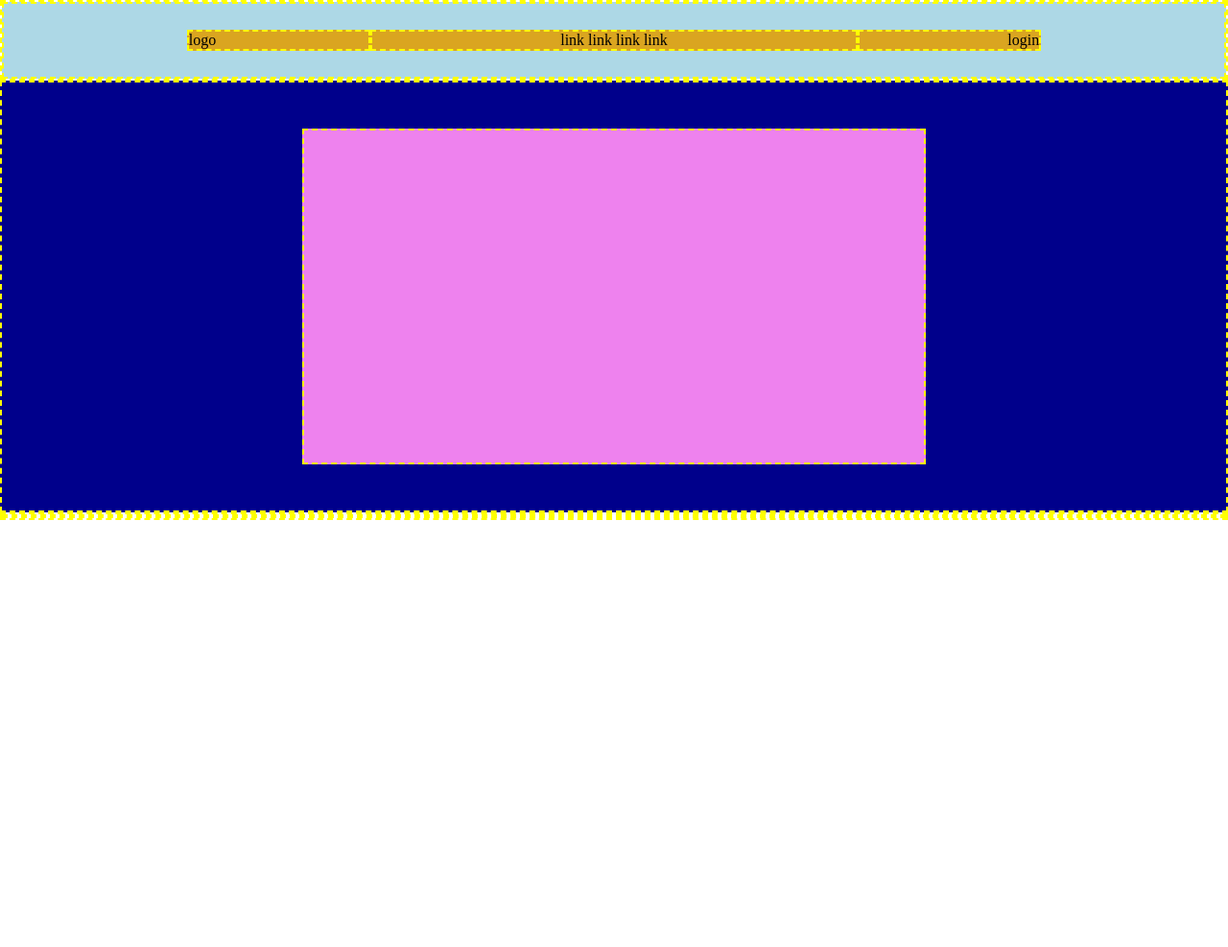
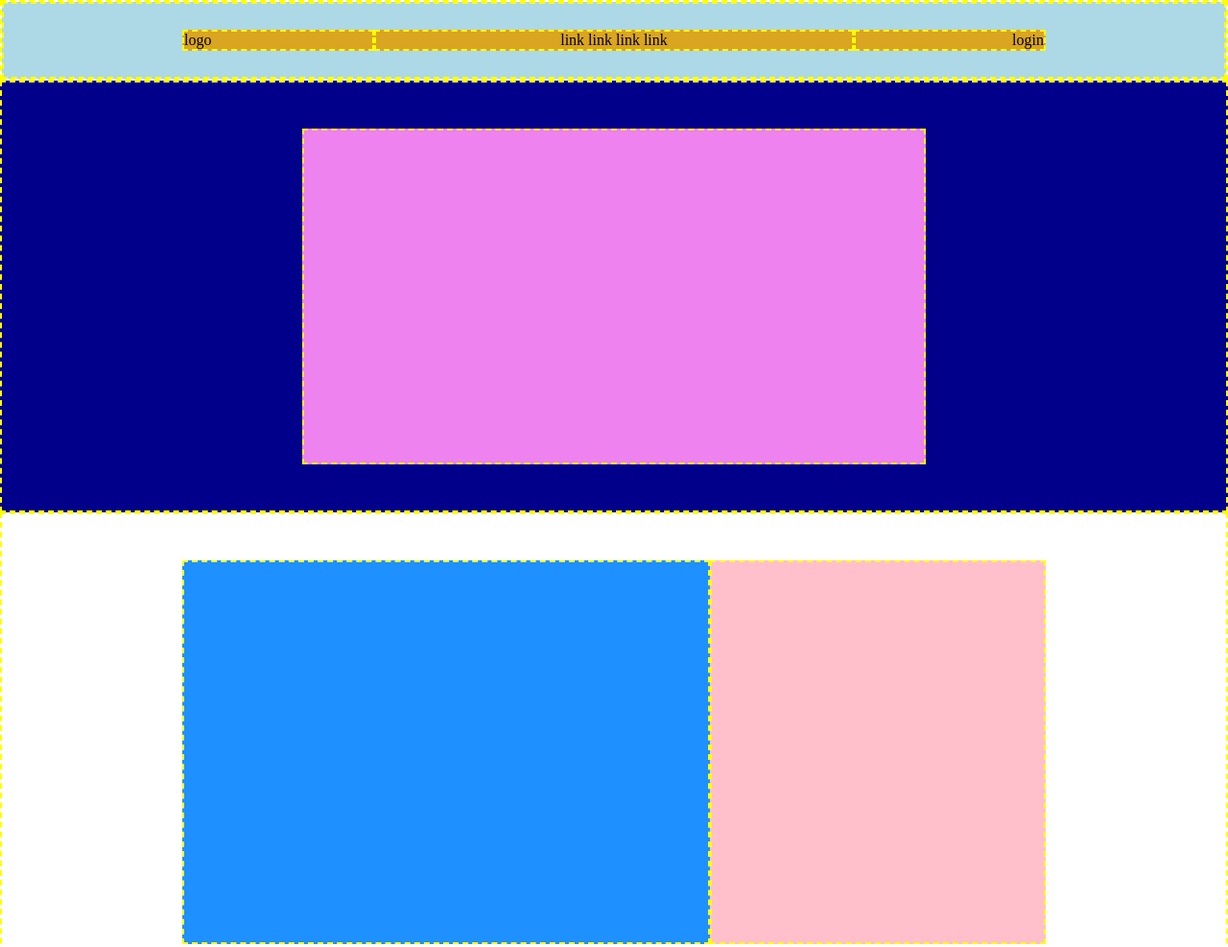
Before and after one commit to LucaDalRi/htmlcss-struttura-discord, a plain HTML site: page index.html in a window 1280 px wide. Shown: the top 987 px of the page at 96% size. Before the commit the page ends 800 px from the top, so only its background shows below. Drawn offline with Linux system fonts and the light colour scheme.

Commit message:
sezioni uguali completate

```diff
--- a/css/style.css
+++ b/css/style.css
@@ -13,12 +13,12 @@
     background-color: #add8e6;
 }
  .logo-login{
-    width: 15%;
+    width: 200px;
 
  }
 
 .link-header{
-    width: 40%;
+    width: 500px;
     text-align: center;
 
 }
@@ -31,21 +31,46 @@
     background-color: #daa520;
 }
 
-.div-main-container{
+.div-section1{
     display: flex;
     height: 450px;
     background-color: #00008b;
     justify-content: center;
     align-items: center;
 }
-.div-main{
+.div-section1-1{
     background-color: #ee82ee;
     height: 350px;
     width: 650px;
 
 }
 
+.div-section2{
+    display: flex;
+    height: 500px;
+    justify-content: center;
+    align-items: center;
+}
 
+.div-section2-1{
+    background-color: #1e90ff;
+    height: 400px;
+    width: 550px;
+
+}
+
+.div-section2-2{
+    background-color: #ffc0cb;
+    height: 400px;
+    width: 350px;
+
+
+}
+
+.div-section2-1, .reverse{
+
+    flex-direction: row-reverse;
+}
 
 
 
--- a/index.html
+++ b/index.html
@@ -30,9 +30,9 @@
 
             <section>
 
-                <div class="div-main-container">
+                <div class="div-section1">
 
-                    <div class="div-main">
+                    <div class="div-section1-1">
 
                     </div>
 
@@ -40,19 +40,45 @@
 
             </section>
 
-                <div>
+                <div class="div-section2">
 
-                    <div>
+                    <div class="div-section2-1">
+
+                    </div>
+
+                    <div class="div-section2-2">
 
                     </div>
 
                 </div>
 
             <section>
+                <div class="div-section2 reverse">
 
+                    <div class="div-section2-1">
+
+                    </div>
+
+                    <div class="div-section2-2">
+
+                    </div>
+
+                </div>
             </section>
 
             <section>
+
+                <div class="div-section2">
+
+                    <div class="div-section2-1">
+
+                    </div>
+
+                    <div class="div-section2-2">
+
+                    </div>
+
+                </div>
 
             </section>
 
```
